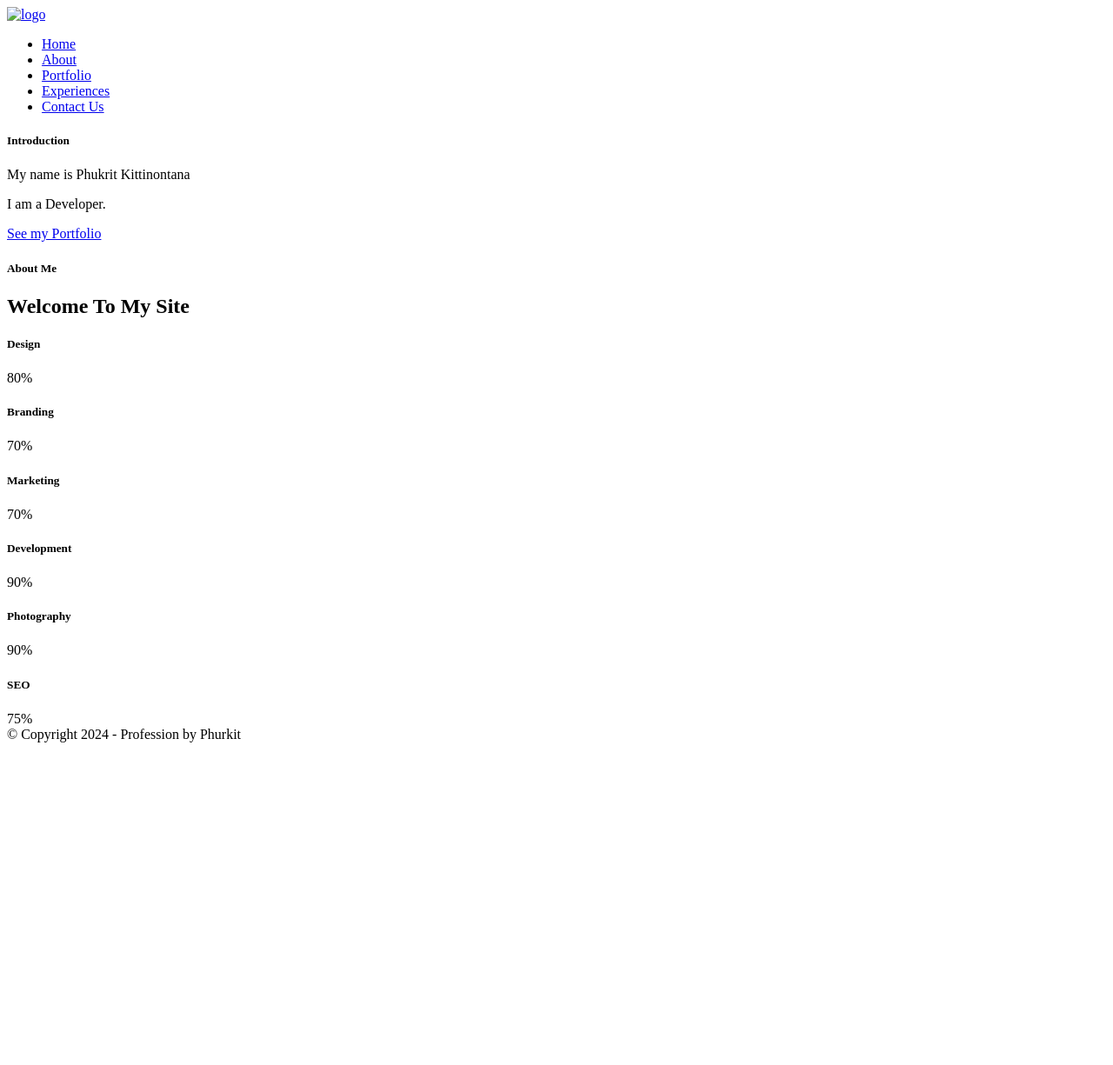
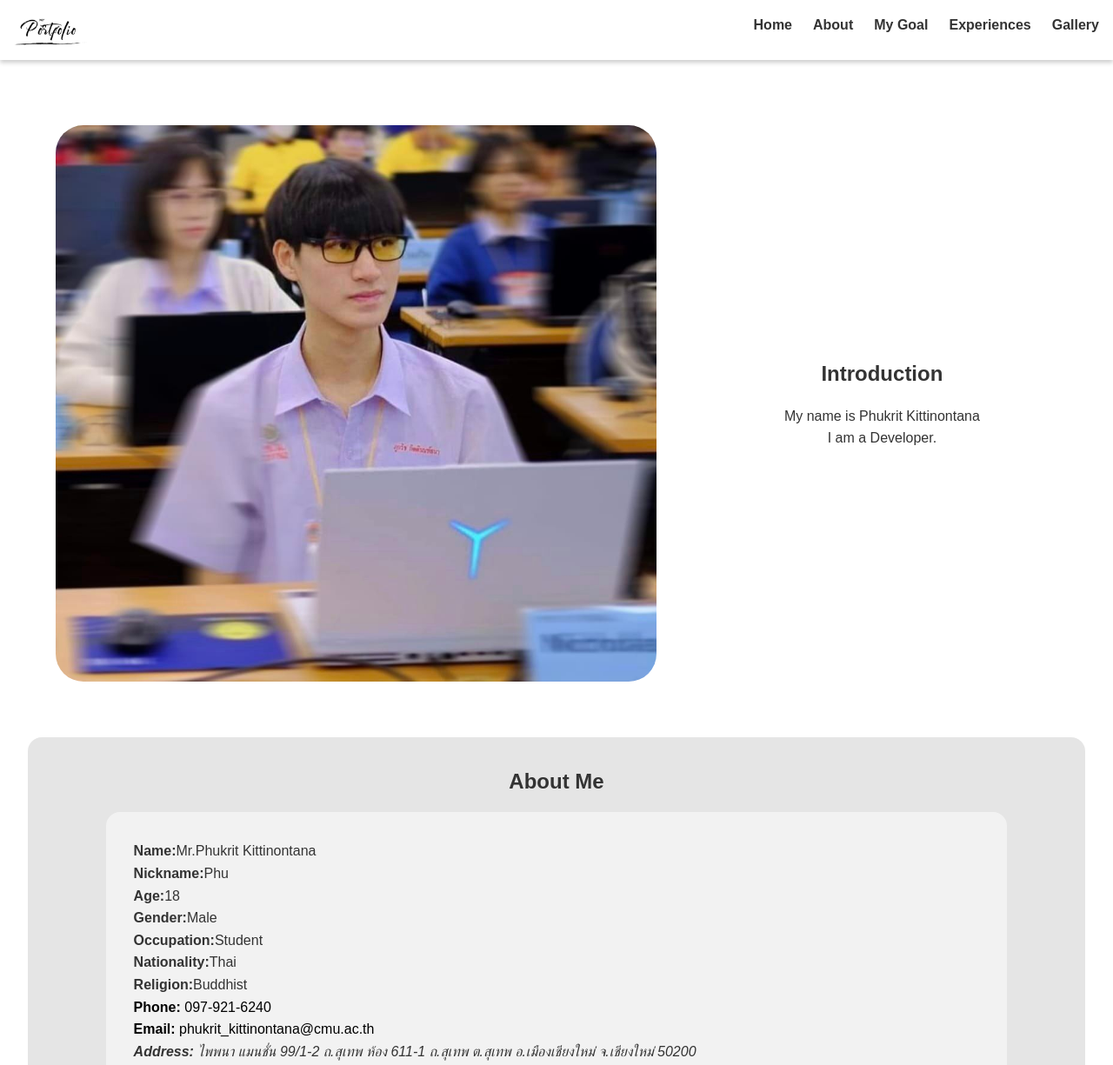
Before and after one commit to phukrit7171/Resume, a plain HTML site: page index.html in a window 1280 px wide. Shown: the top 1225 px of the page at 87% size. Before the commit the page ends 862 px from the top, so only its background shows below. Drawn offline with Linux system fonts and the light colour scheme.

Commit message:
shit all

```diff
--- a/index.html
+++ b/index.html
@@ -1,29 +1,26 @@
 <!DOCTYPE html>
-<html lang="en">
+<html lang="en-US">
 
 <head>
     <meta charset="UTF-8">
     <meta name="viewport" content="width=device-width, initial-scale=1.0">
-    <title>Resume</title>
-
-    <link rel="shortcut icon" href="favicon.ico" type="image/x-icon">
+    <title>Phukrit Kittinontana - Resume</title>
+    <link rel="shortcut icon" href="./images/favicon.png" type="image/x-icon">
     <link rel="stylesheet" href="style.css">
 </head>
 
 <body>
     <header>
         <div class="logo">
-            <a href="./index.html"><img class="logo-main" src="logo.png" alt="logo"></a>
+            <a href="./index.html"><img class="logo-main" src="./images/logo.png" alt="Phukrit Kittinontana's Logo"></a>
         </div>
-
-        <span id="menu-btn"></span>
-        <nav>
-            <ul id="mainmenu" class="no-separator">
-                <li><a class="active" href="#top">Home<span></span></a></li>
-                <li><a href="#section-about" class="">About<span></span></a></li>
-                <li><a href="#section-portfolio" class="">Portfolio<span></span></a></li>
-                <li><a href="#section-experiences">Experiences<span></span></a></li>
-                <li><a href="#section-contact">Contact Us<span></span></a></li>
+        <nav id="mainmenu">
+            <ul>
+                <li><a href="#">Home</a></li>
+                <li><a href="#section-about">About</a></li>
+                <li><a href="#section-goal">My Goal</a></li>
+                <li><a href="#section-experiences">Experiences</a></li>
+                <li><a href="#section-gallery">Gallery</a></li>
             </ul>
         </nav>
     </header>
@@ -32,101 +29,91 @@
         <section class="hero" id="top">
             <div class="hero-image"></div>
             <div class="hero-text">
-                <h5>Introduction</h5>
-                <p>
-                    My name is Phukrit Kittinontana
-                </p>
-                <p>
-                    I am a <span class="typing-text">Developer</span>.
-                </p>
-            </div>
-            <a alt="scroll down to portfolio" title="scroll down to portfolio" href="#section-portfolio"
-                class="hero-btn">
-                See my Portfolio
-            </a>
-        </section>
-        <section class="about" id="section-about">
-            <h5>About Me</h5>
-            <h2>Welcome To My Site</h2>
-
-            <div class="skill-container">
-                <div class="col-md-4">
-                    <div class="skill-bar style-2">
-                        <h5>Design</h5>
-                        <div class="de-progress">
-                            <div class="value">80%</div>
-                            <div class="progress-bar" data-value="80%">
-                            </div>
-                        </div>
-                    </div>
-
-                    <div class="skill-bar style-2">
-                        <h5>Branding</h5>
-                        <div class="de-progress">
-                            <div class="value">70%</div>
-                            <div class="progress-bar" data-value="70%">
-                            </div>
-                        </div>
-                    </div>
-
-                </div>
-
-                <div class="col-md-4">
-                    <div class="skill-bar style-2">
-                        <h5>Marketing</h5>
-                        <div class="de-progress">
-                            <div class="value">70%</div>
-                            <div class="progress-bar" data-value="70%">
-                            </div>
-                        </div>
-                    </div>
-
-                    <div class="skill-bar style-2">
-                        <h5>Development</h5>
-                        <div class="de-progress">
-                            <div class="value">90%</div>
-                            <div class="progress-bar" data-value="90%">
-                            </div>
-                        </div>
-                    </div>
-
-                </div>
-
-                <div class="col-md-4">
-                    <div class="skill-bar style-2">
-                        <h5>Photography</h5>
-                        <div class="de-progress">
-                            <div class="value">90%</div>
-                            <div class="progress-bar" data-value="90%">
-                            </div>
-                        </div>
-                    </div>
-
-                    <div class="skill-bar style-2">
-                        <h5>SEO</h5>
-                        <div class="de-progress">
-                            <div class="value">75%</div>
-                            <div class="progress-bar" data-value="75%">
-                            </div>
-                        </div>
-                    </div>
-
-                </div>
+                <h1>Introduction</h1>
+                <p>My name is Phukrit Kittinontana</p>
+                <p>I am a <span class="typing-text">Developer</span>.</p>
             </div>
         </section>
-        <section class="portfolio" id="section-portfolio">
+
+        <section class="about" id="section-about">
+            <h2>About Me</h2>
+            <article>
+                <p><strong>Name:</strong>Mr.Phukrit Kittinontana</p>
+                <p><strong>Nickname:</strong>Phu</p>
+                <p><strong>Age:</strong>18</p>
+                <p><strong>Gender:</strong>Male</p>
+                <p><strong>Occupation:</strong>Student</p>
+                <p><strong>Nationality:</strong>Thai</p>
+                <p><strong>Religion:</strong>Buddhist</p>
+                <p><a href="tel:0979216240"><strong>Phone:</strong> 097-921-6240</a></p>
+                <p><a href="mailto:phukrit_kittinontana@cmu.ac.th"><strong>Email:</strong>
+                        phukrit_kittinontana@cmu.ac.th</a></p>
+                <address><span><strong>Address:</strong></span>
+                    ไพพนา แมนชั่น 99/1-2 ถ.สุเทพ ห้อง 611-1 ถ.สุเทพ ต.สุเทพ อ.เมืองเชียงใหม่ จ.เชียงใหม่ 50200
+                </address>
+
+            </article>
         </section>
+
+        <section class="goal" id="section-goal">
+            <h2>My Goal</h2>
+            <article class="card">
+                <ol>
+                    <li><strong>Junior Developer:</strong>To become a skilled and efficient web developer with expertise
+                        in HTML, CSS, JavaScript, and React, and to contribute my coding skills to help build
+                        high-quality software solutions that meet business requirements.
+                    </li>
+                    <li><strong>Mid-Level Developer:</strong>To leverage my experience as a full-stack developer to
+                        design, develop, and deploy scalable, reliable, and us user-friendly applications using Java,
+                        Spring Boot, and PostgreSQL, with a focus on delivering high-performance software solutions that
+                        exceed customer expectations</li>
+                    <li>
+                        <strong>Senior Developer/Technical Lead</strong>
+                        To utilize my expertise in software development and technical leadership to guide
+                        cross-functional teams in designing, developing, and implementing complex software systems using
+                        cutting-edge technologies such as cloud computing, containerization (Docker), and DevOps
+                        practices (Jenkins, GitLab CI/CD).
+                    </li>
+                    <li><strong>Cloud Engineer:</strong>
+                        To work with clients to design, develop, and deploy secure, scalable, and efficient cloud-based
+                        solutions on Amazon Web Services (AWS) or Microsoft Azure using programming languages such as
+                        Python, Go, or Node.js, focusing on optimizing resource utilization and cost savings.
+                    </li>
+                    <li><strong>Mobile App Developer:</strong>
+                        To create innovative mobile applications for Android and iOS platforms utilizing frameworks like
+                        React Native, Flutter, or native development with Java/Kotlin and Swift, focusing on delivering
+                        engaging user
+                        experiences that meet the evolving needs of a rapidly changing market.
+                    </li>
+                </ol>
+            </article>
+        </section>
+
         <section class="experiences" id="section-experiences">
+            <h2>Experiences</h2>
+            <article>
+                <ul>
+                    <li>แข่งขันโครงงานวิทยาศาสตร์ สาขาวิทยาศาสตร์ประยุกต์ ได้เหรียญเงิน</li>
+                    <li>เข้ารอบคัดเลือกโครงงาน Ai Inovator Project 2023 40 คน จาก 400 คน</li>
+                    <li>ได้รางวัลชนะเลิศการแข่งขัน Ai Generative ราชภัฎ พิษณุโลก</li>
+                </ul>
+            </article>
         </section>
-        <section class="contact" id="section-contact">
+
+        <section class="gallery" id="section-gallery">
+            <p><h2>My Gallery</h2></p>
+            <img src="./images/AiIno.jpg" alt="">
+            <img src="./images/AiIno1.jpg" alt="">
+            <img src="./images/AiIno2.jpg" alt="">
+            <img src="./images/AiIno3.jpg" alt="">
+            <img src="./images/hero-image.jpg" alt="">
+            <img src="./images/sci.jpg" alt="">
         </section>
     </main>
 
     <footer>
-        © Copyright 2024 - Profession by Phurkit
+        <p>&copy; 2024 Profession by Phukrit. All rights reserved.</p>
     </footer>
-
-    <script src="script.js"></script>
 </body>
 
 </html>
--- a/style.css
+++ b/style.css
@@ -0,0 +1,135 @@
+* {
+    margin: 0;
+    padding: 0;
+    box-sizing: border-box;
+
+}
+a{
+    text-decoration: none;
+    color: #000;
+}
+
+body {
+    font-family: Arial, sans-serif;
+    line-height: 1.6;
+    color: #333;
+}
+
+header {
+    background-color: #fff;
+    box-shadow: 0 3px 5px rgba(0, 0, 0, 0.2);
+    position: fixed;
+    width: 100%;
+    top: 0;
+    z-index: 1000;
+    display: flex;
+    justify-content: space-between;
+    padding: 1rem 1rem 0rem 1rem;
+}
+
+.logo img {
+    height: 45px;
+    padding: 0;
+}
+
+#menu-btn span {
+    display: block;
+    width: 25px;
+    height: 3px;
+    background-color: #333;
+    margin: 5px 0;
+}
+
+nav ul {
+    list-style-type: none;
+    display: flex;
+}
+
+nav ul li {
+    margin-left: 1.5rem;
+}
+
+nav ul li a {
+    text-decoration: none;
+    color: #333;
+    font-weight: bold;
+    transition: color 0.3s ease;
+}
+
+nav ul li a:hover {
+    color: #007bff;
+}
+
+main {
+    margin-top: 80px;
+    padding: 2rem;
+}
+
+section {
+    margin-bottom: 4rem;
+}
+
+h1, h2, h3, h4 {
+    margin-bottom: 1rem;
+}
+.hero {
+    display: grid;
+    grid-template-columns: 60% 35%;
+    gap: 5%;
+    align-items: center;
+    background-color: transparent;
+    min-height: 80vh;
+}
+
+.hero-image {
+    height: 80vh;
+    background-image: url('./images/hero-image.jpg');
+    background-size: cover;
+    background-position: center;
+    border-radius: 2rem;
+}
+
+.hero-text {
+    padding: 2rem;
+}
+
+footer {
+    background-color: #333;
+    color: #fff;
+    text-align: center;
+    padding: 1rem;
+}
+img{
+    border-radius: 1rem;
+}
+
+section{
+    margin-bottom: 2rem;
+    padding: 2rem;
+    background-color: rgba(0, 0, 0, 0.1);
+    border-radius: 1rem;
+    text-align: center;
+    display: flex;
+    flex-direction: column;
+    align-items: center;;
+
+}
+article{
+    text-align: left;
+    width: 90%;
+    background-color: rgba(255, 255, 255, 0.5);
+    border-radius: 1rem;
+    padding: 2rem;
+}
+.gallery{
+    display: grid;
+    grid-template-columns: repeat(3, 1fr);
+
+    margin-bottom: 2rem;
+}
+section img{
+
+    max-width: 300px;
+    object-fit: cover;
+
+}
```
Also changed, not shown: images/AiIno.jpg (added), images/AiIno1.jpg (added), images/AiIno2.jpg (added), images/AiIno3.jpg (added), images/favicon.png (added), images/hero-image.jpg (added), images/logo.png (added), images/sci.jpg (added), script.js (deleted).
